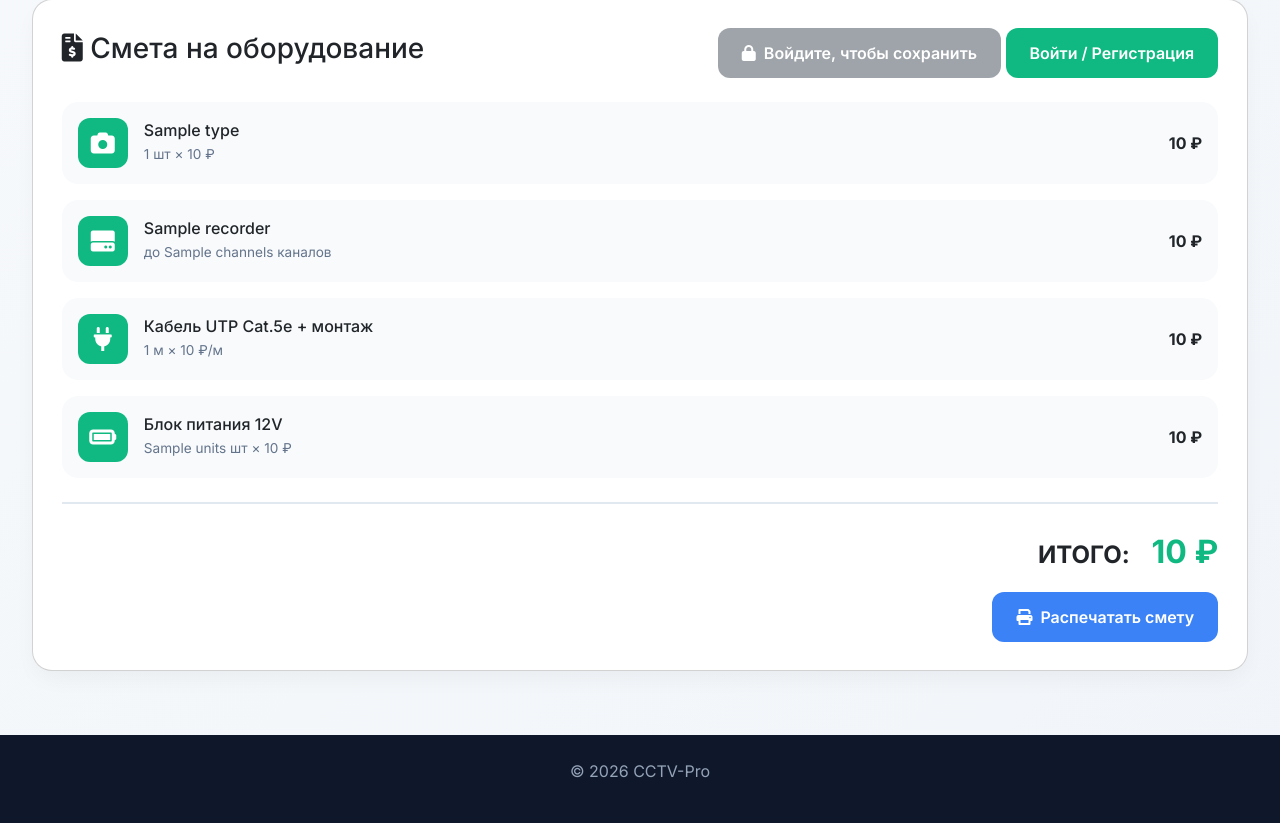
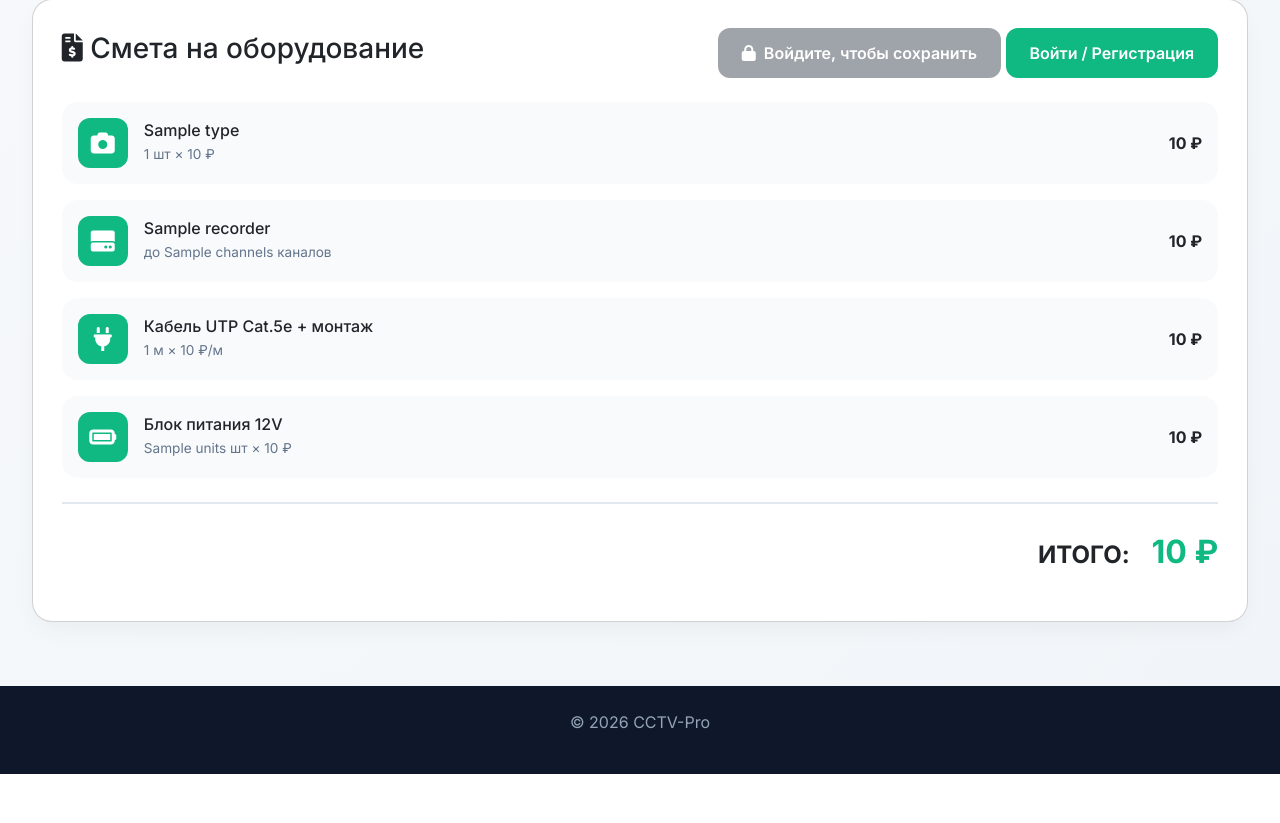
Before and after one commit to FreeKase/diplom, a Flask app: template templates/index.html in a window 1280 px wide. Shown: the part 852-1675 px from the top of the page. After the commit the page ends 1626 px from the top, so only its background shows below. Run offline with Flask 3, Linux system fonts and the light colour scheme; the template is opened without the code that fills it: most values are stand-ins (such as "Sample title", 1, 10 or a date in 2020).

Commit message:
index.html

```diff
--- a/templates/index.html
+++ b/templates/index.html
@@ -135,9 +135,6 @@
                         <span>ИТОГО:</span>
                         <span class="total-price">{{ result.total|int }} ₽</span>
                     </div>
-                    <button class="btn btn-success" onclick="window.print()">
-                        <i class="fas fa-print"></i> Распечатать смету
-                    </button>
                 </div>
             </div>
         </div>
```
